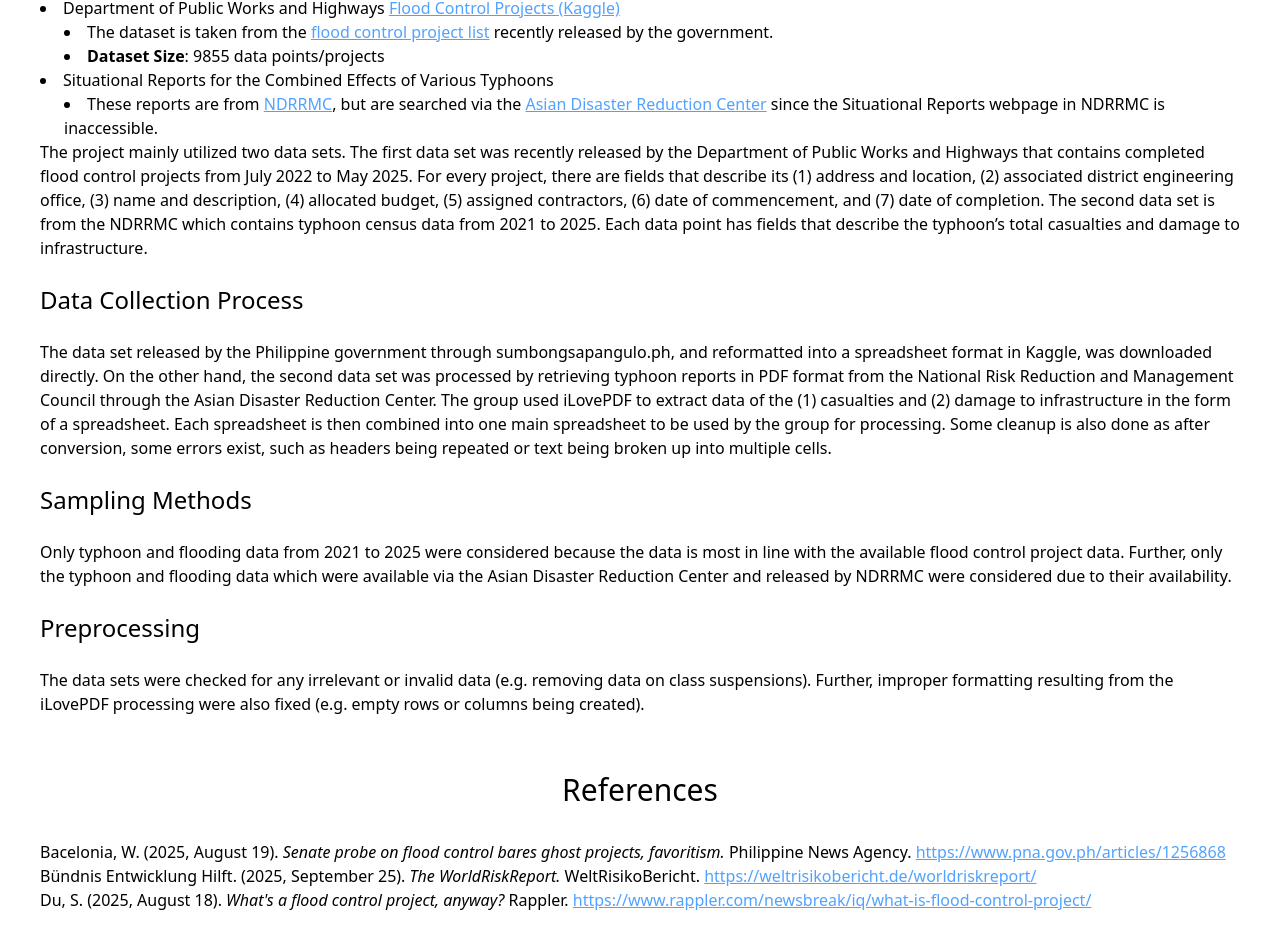
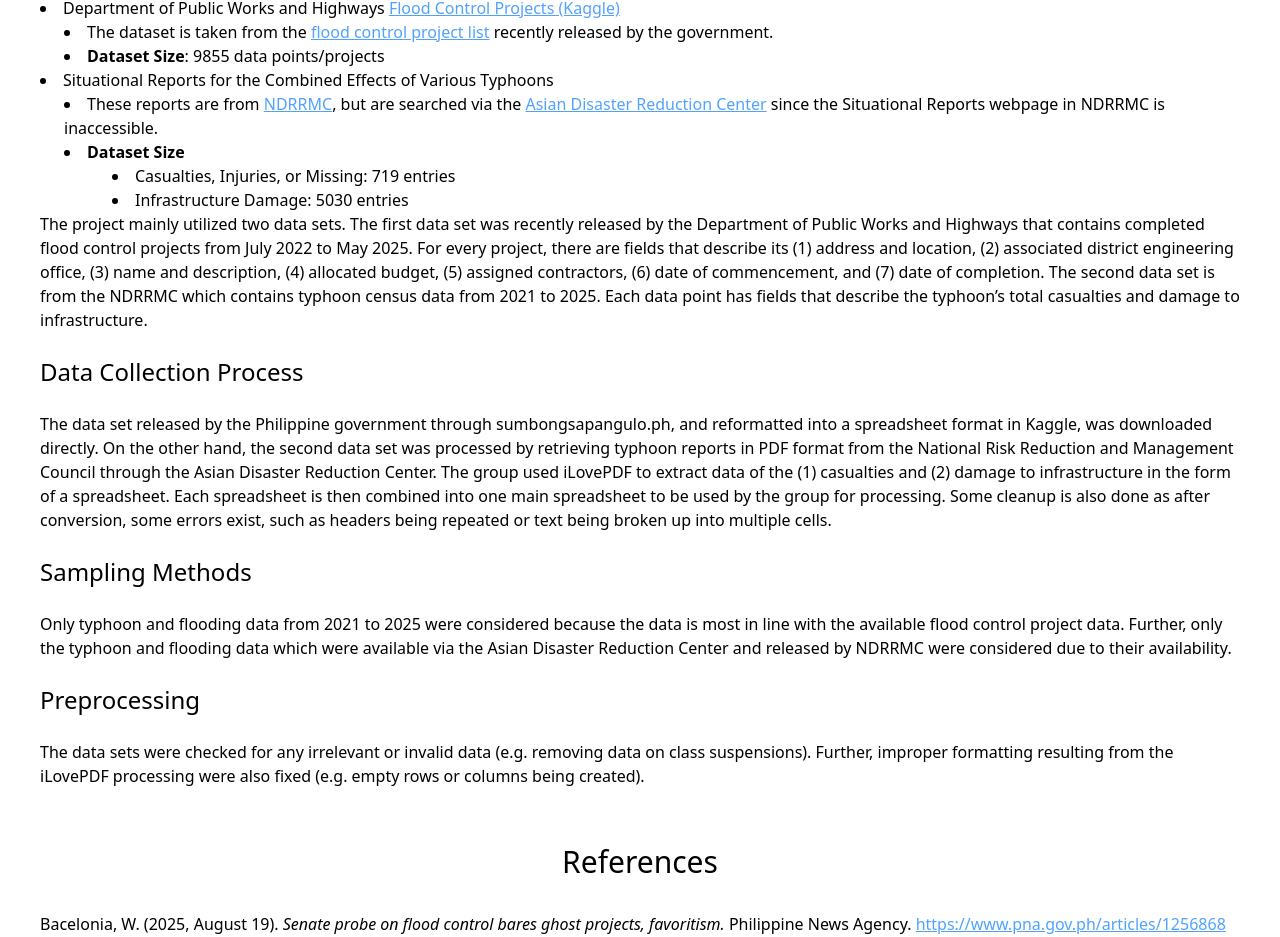
Before and after one commit to galierie/drowning-in-budget, a SvelteKit app: page / in a window 1280 px wide. Shown: the part 1152-2089 px from the top of the page. Built offline with nearby package versions, Linux system fonts and the light colour scheme.

Commit message:
feat: add typhoon and flooding dataset size

```diff
--- a/src/routes/+page.svelte
+++ b/src/routes/+page.svelte
@@ -124,6 +124,13 @@
 					class="text-blue-400 underline">Asian Disaster Reduction Center</a
 				> since the Situational Reports webpage in NDRRMC is inaccessible.
 			</li>
+			<li>
+				<b>Dataset Size</b>
+				<ul class="ml-12 list-inside list-disc">
+					<li>Casualties, Injuries, or Missing: 719 entries</li>
+					<li>Infrastructure Damage: 5030 entries</li>
+				</ul>
+			</li>
 		</ul>
 	</li>
 </ul>
```
